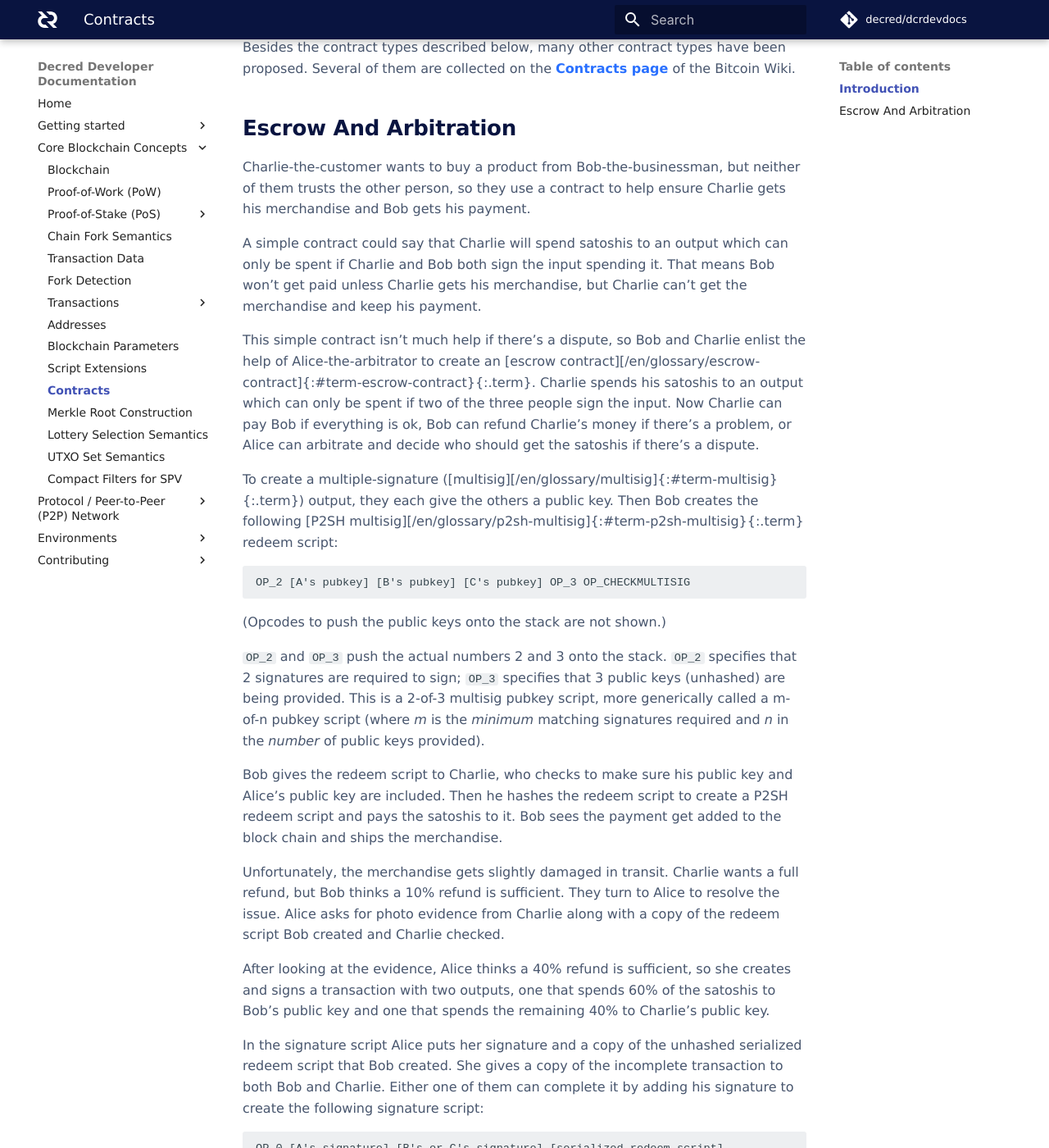
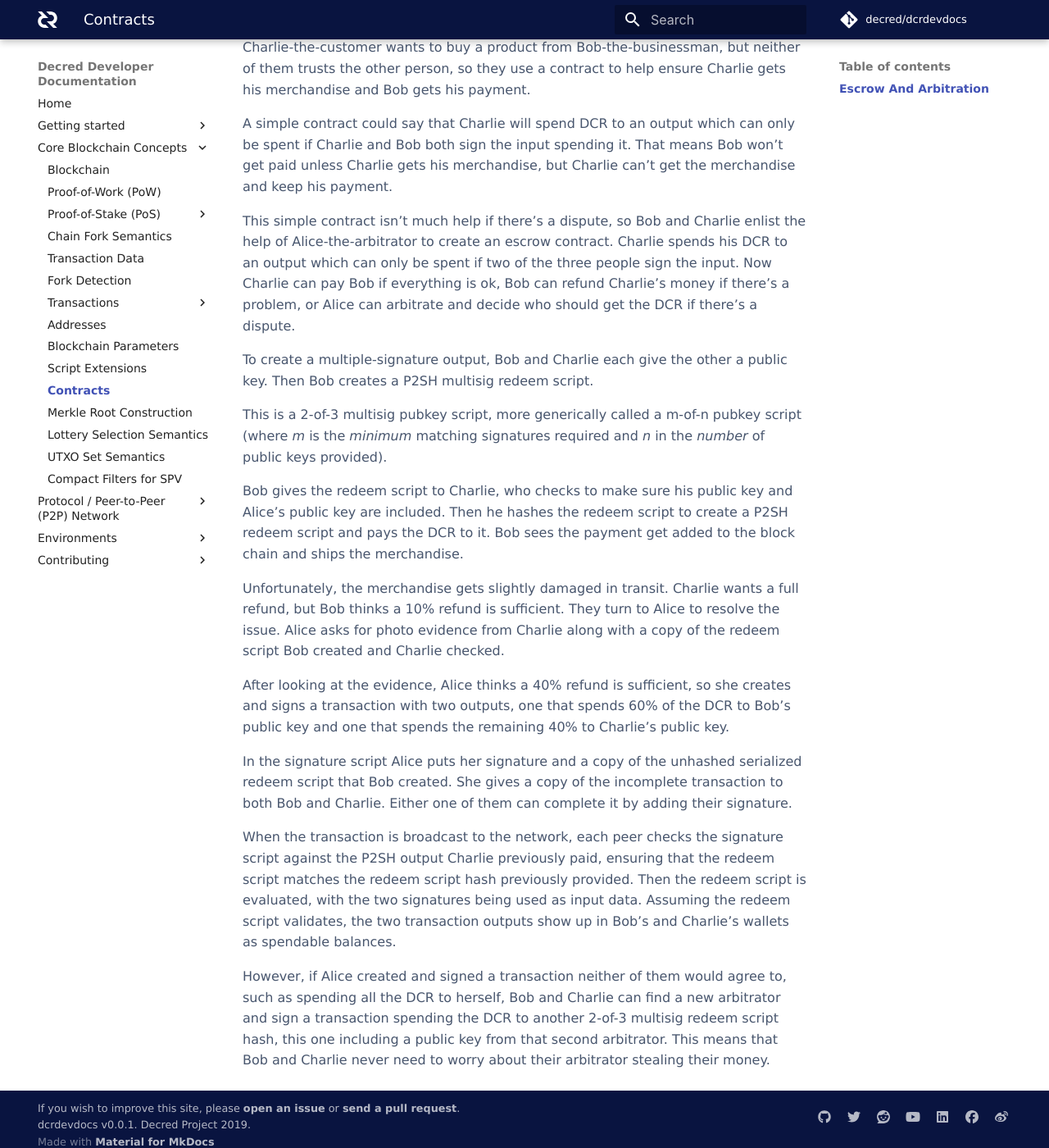
Before and after one commit to decred/dcrdevdocs, an MkDocs documentation site: the page built from docs/core-blockchain-concepts/contracts.md, in a window 1280 px wide and 1400 px high, scrolled down 455 px. Shown: the whole window at 82% size. Built offline with MkDocs 1.6.1 and Material for MkDocs 9.7.7, drawn with Linux system fonts in a browser that asks for light colours; some web fonts are replaced; comment, search, counter and statistics services are not loaded; some of the changed text lies outside the part shown.

Commit message:
Contracts page

````diff
--- a/docs/core-blockchain-concepts/contracts.md
+++ b/docs/core-blockchain-concepts/contracts.md
@@ -2,17 +2,16 @@
 
 ---
 
-Contracts are transactions which use the decentralized Bitcoin system to enforce financial agreements. Bitcoin contracts can often be crafted to minimize dependency on outside agents, such as the court system, which significantly decreases the risk of dealing with unknown entities in financial transactions.
+Contracts are transactions which use the decentralized Decred system to enforce
+financial agreements.
+Decred contracts can often be crafted to minimize dependency on outside agents,
+such as the court system, which significantly decreases the risk of dealing with
+unknown entities in financial transactions.
 
-## Introduction
-
-The following subsections will describe a variety of Bitcoin contracts
-already in use. Because contracts deal with real people, not just
-transactions, they are framed below in story format.
-
-Besides the contract types described below, many other contract types
-have been proposed. Several of them are collected on the [Contracts
-page](https://en.bitcoin.it/wiki/Contracts) of the Bitcoin Wiki.
+The following section describes a possible example of a Decred contract - escrow
+and arbitration.
+Because contracts deal with real people, not just transactions, the scenario
+is framed below in story format.
 
 ## Escrow And Arbitration
 
@@ -20,40 +19,31 @@ Charlie-the-customer wants to buy a product from Bob-the-businessman,
 but neither of them trusts the other person, so they use a contract to
 help ensure Charlie gets his merchandise and Bob gets his payment.
 
-A simple contract could say that Charlie will spend satoshis to an
+A simple contract could say that Charlie will spend DCR to an
 output which can only be spent if Charlie and Bob both sign the input
 spending it. That means Bob won't get paid unless Charlie gets his
 merchandise, but Charlie can't get the merchandise and keep his payment.
 
 This simple contract isn't much help if there's a dispute, so Bob and
-Charlie enlist the help of Alice-the-arbitrator to create an [escrow
-contract][/en/glossary/escrow-contract]{:#term-escrow-contract}{:.term}. Charlie spends his satoshis
+Charlie enlist the help of Alice-the-arbitrator to create an escrow
+contract. Charlie spends his DCR
 to an output which can only be spent if two of the three people sign the
 input. Now Charlie can pay Bob if everything is ok, Bob can refund
 Charlie's money if there's a problem, or Alice can arbitrate and decide
-who should get the satoshis if there's a dispute.
+who should get the DCR if there's a dispute.
 
-To create a multiple-signature ([multisig][/en/glossary/multisig]{:#term-multisig}{:.term})
-output, they each give the others a public key. Then Bob creates the
-following [P2SH multisig][/en/glossary/p2sh-multisig]{:#term-p2sh-multisig}{:.term} redeem script:
+To create a multiple-signature
+output, Bob and Charlie each give the other a public key. Then Bob creates a
+P2SH multisig redeem script.
 
-```no-highlight
-OP_2 [A's pubkey] [B's pubkey] [C's pubkey] OP_3 OP_CHECKMULTISIG
-```
-
-(Opcodes to push the public keys onto the stack are not shown.)
-
-`OP_2` and `OP_3` push the actual numbers 2 and 3 onto the
-stack. `OP_2`
-specifies that 2 signatures are required to sign; `OP_3` specifies that
-3 public keys (unhashed) are being provided. This is a 2-of-3 multisig
+This is a 2-of-3 multisig
 pubkey script, more generically called a m-of-n pubkey script (where *m* is the
 *minimum* matching signatures required and *n* in the *number* of public
 keys provided).
 
 Bob gives the redeem script to Charlie, who checks to make sure his
 public key and Alice's public key are included. Then he hashes the
-redeem script to create a P2SH redeem script and pays the satoshis to it. Bob
+redeem script to create a P2SH redeem script and pays the DCR to it. Bob
 sees the payment get added to the block chain and ships the merchandise.
 
 Unfortunately, the merchandise gets slightly damaged in transit. Charlie
@@ -64,40 +54,26 @@ Charlie checked.
 
 After looking at the evidence, Alice thinks a 40% refund is sufficient,
 so she creates and signs a transaction with two outputs, one that spends 60%
-of the satoshis to Bob's public key and one that spends the remaining
+of the DCR to Bob's public key and one that spends the remaining
 40% to Charlie's public key.
 
 In the signature script Alice puts her signature
 and a copy of the unhashed serialized redeem script
 that Bob created.  She gives a copy of the incomplete transaction to
 both Bob and Charlie.  Either one of them can complete it by adding
-his signature to create the following signature script:
-
-```no-highlight
-OP_0 [A's signature] [B's or C's signature] [serialized redeem script]
-```
-
-(Opcodes to push the signatures and redeem script onto the stack are
-not shown. `OP_0` is a workaround for an off-by-one error in the original
-implementation which must be preserved for compatibility.  Note that
-the signature script must provide signatures in the same order as the
-corresponding public keys appear in the redeem script.  See the description in
-[`OP_CHECKMULTISIG`][op_checkmultisig] for details.)
+their signature.
 
 When the transaction is broadcast to the network, each peer checks the
 signature script against the P2SH output Charlie previously paid,
 ensuring that the redeem script matches the redeem script hash previously
 provided. Then the redeem script is evaluated, with the two signatures
-being used as input<!--noref--> data. Assuming the redeem script
+being used as input data. Assuming the redeem script
 validates, the two transaction outputs show up in Bob's and Charlie's
 wallets as spendable balances.
 
 However, if Alice created and signed a transaction neither of them would
-agree to, such as spending all the satoshis to herself, Bob and Charlie
-can find a new arbitrator and sign a transaction spending the satoshis
+agree to, such as spending all the DCR to herself, Bob and Charlie
+can find a new arbitrator and sign a transaction spending the DCR
 to another 2-of-3 multisig redeem script hash, this one including a public
 key from that second arbitrator. This means that Bob and Charlie never
 need to worry about their arbitrator stealing their money.
-
-**Resource:** [BitRated](https://www.bitrated.com/) provides a multisig arbitration
-service interface using HTML/JavaScript on a GNU AGPL-licensed website.
````
